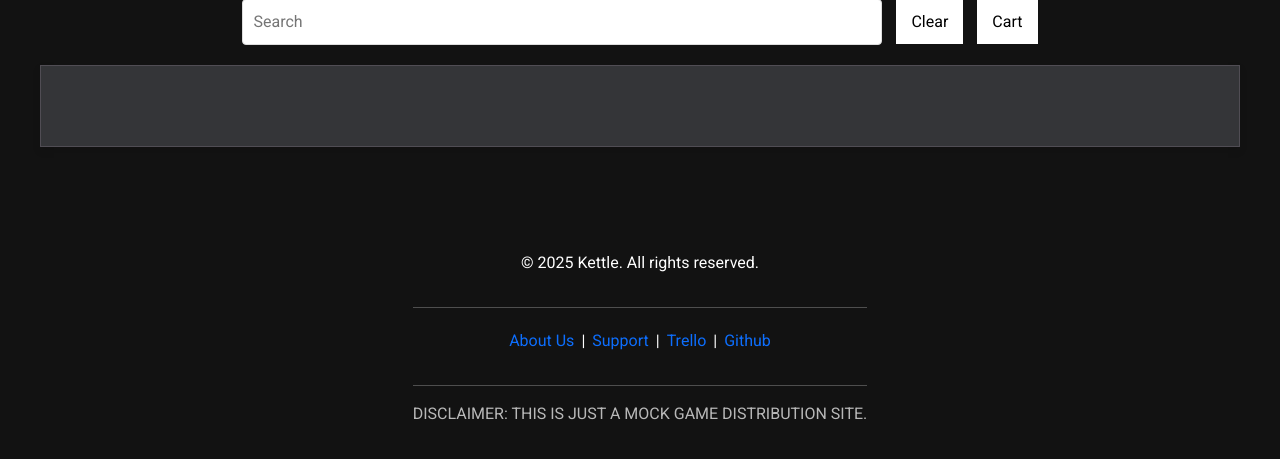
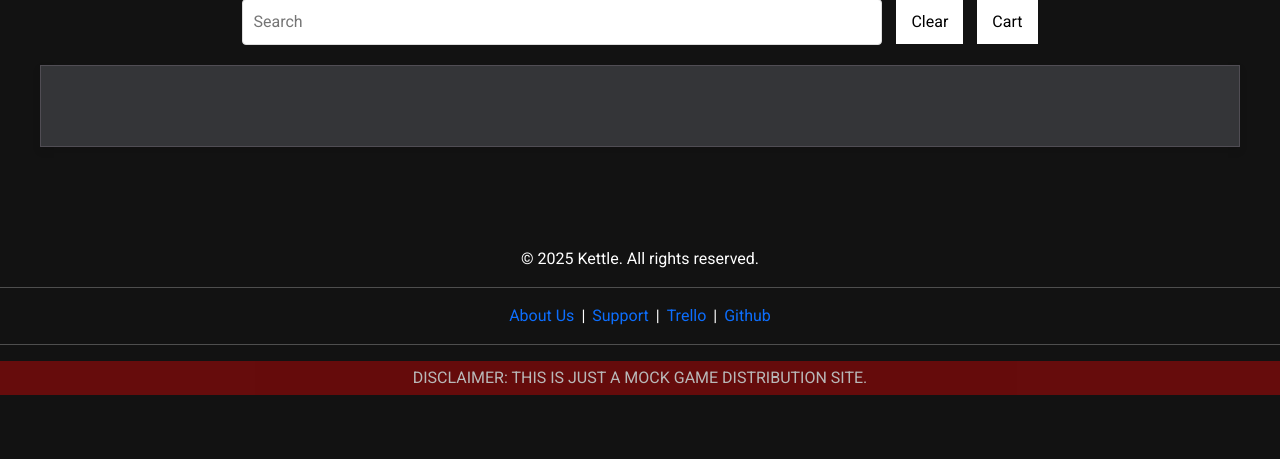
Before and after one commit to Icecreamy8229/kettle, a Flask app: page / in a window 1280 px wide. Shown: the part 558-1017 px from the top of the page. Run offline with Flask 3, Linux system fonts and the light colour scheme; data that the repository does not hold is empty; parts of the project's set-up code (start-up, migrations or seed data) failed here and were passed over; some libraries are stand-ins or nearby versions.

Commit message:
background color added to disclaimer, some footer style changes

```diff
--- a/static/styles.css
+++ b/static/styles.css
@@ -342,7 +342,7 @@ header h1 {
 footer {
     height: 200px;
     width: 100%;
-    display: flex;
+
     justify-content: center;
     align-items: center;
     text-align: center;
@@ -405,7 +405,7 @@ footer ul li a {
 }
 
 footer ul li a:hover {
-    color: #4C1D70 !important;
+    color: #4C1D70;
     color: inherit;
 }
 
--- a/templates/footer.html
+++ b/templates/footer.html
@@ -1,6 +1,5 @@
 <footer>
-    <div class="footer_content">
-        <p>&copy; 2025 Kettle. All rights reserved.</p>
+    <p>&copy; 2025 Kettle. All rights reserved.</p>
         <hr>
         <ul class="footer-links">
             <li><a href="/about">About Us</a></li>
@@ -12,6 +11,7 @@
             <li><a href="https://github.com/Icecreamy8229/kettle" target="_blank">Github</a></li>
         </ul>
         <hr>
-        <p style="opacity: 0.7;">DISCLAIMER: THIS IS JUST A MOCK GAME DISTRIBUTION SITE.</p>
+        <p style="opacity: 0.7; background-color: rgb(255,0,0,.5); padding: 5px;">DISCLAIMER: THIS IS JUST A MOCK GAME DISTRIBUTION SITE.</p>
     </div>
+
 </footer>
```
